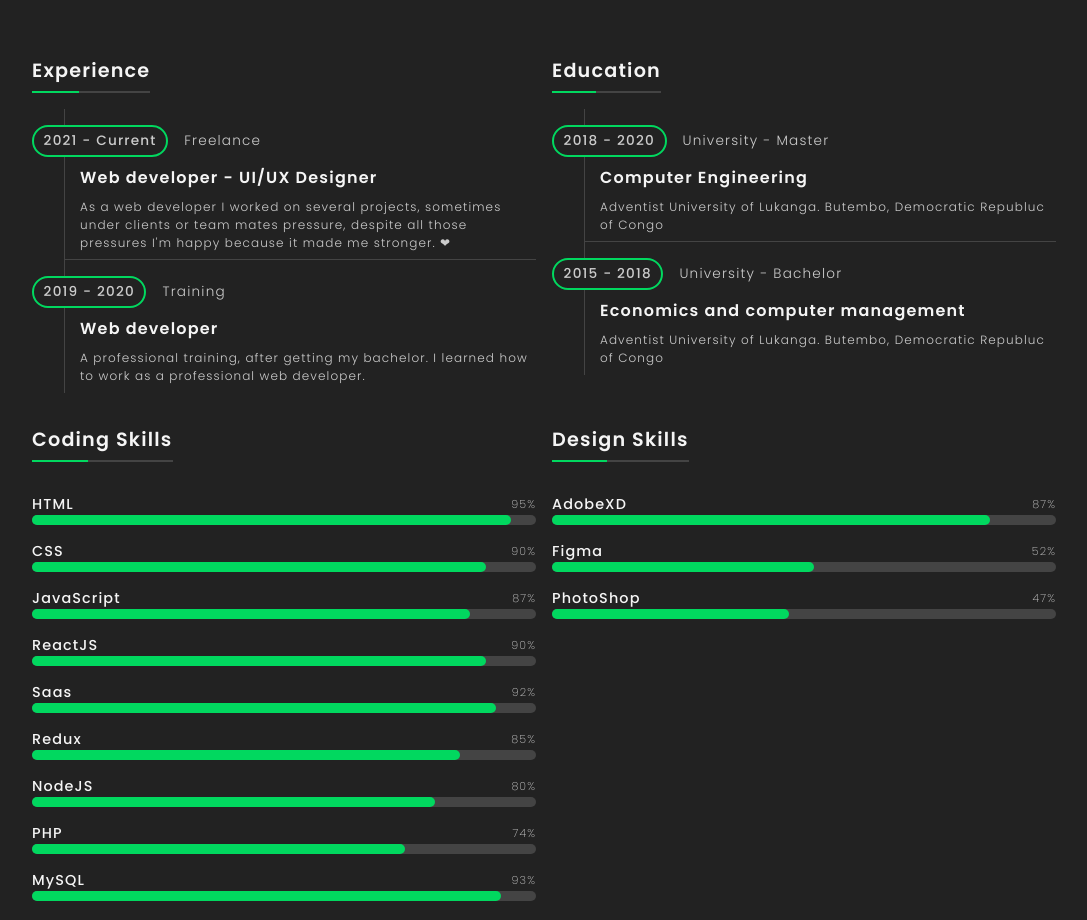
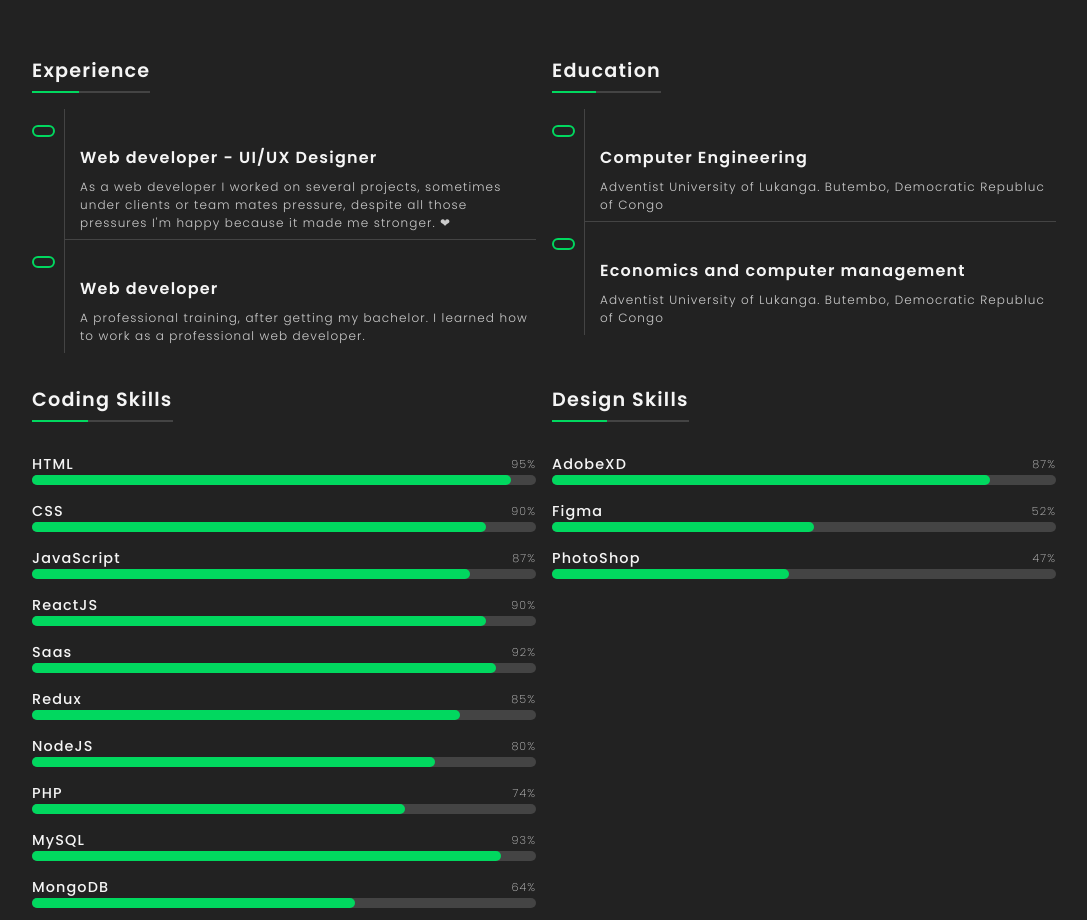
Before and after one commit to Mechack08/portfolio, a React (Create React App) app: page / in a window 1280 px wide. Shown: the part 1325-2245 px from the top of the page, without its empty margins (96-1183 px from the left). Built offline with nearby package versions, Linux system fonts and the light colour scheme.

Commit message:
updates, change fake data to db data. handle some issues

```diff
--- a/src/components/resume-components/Learning.jsx
+++ b/src/components/resume-components/Learning.jsx
@@ -4,18 +4,23 @@ const Learning = ({ title, data }) => {
   return (
     <div className="learning-container">
       <span className="title-underline">{title}</span>
-      {data.map(({ date, institut, position, description }, index) => {
+
+      {data ? (
+        data.map(({ _id, period, institution, position, description }) => {
           return (
-          <div className="learning-content" key={index}>
+            <div className="learning-content" key={_id}>
               <div className="date-position">
-              <span>{date}</span>
-              <span>{institut}</span>
+                <span>{period}</span>
+                <span>{institution}</span>
               </div>
               <span>{position}</span>
               <p>{description}</p>
             </div>
           );
-      })}
+        })
+      ) : (
+        <h1>Loading...</h1>
+      )}
     </div>
   );
 };
```
Lines whose indentation alone changed are shown as unchanged.
